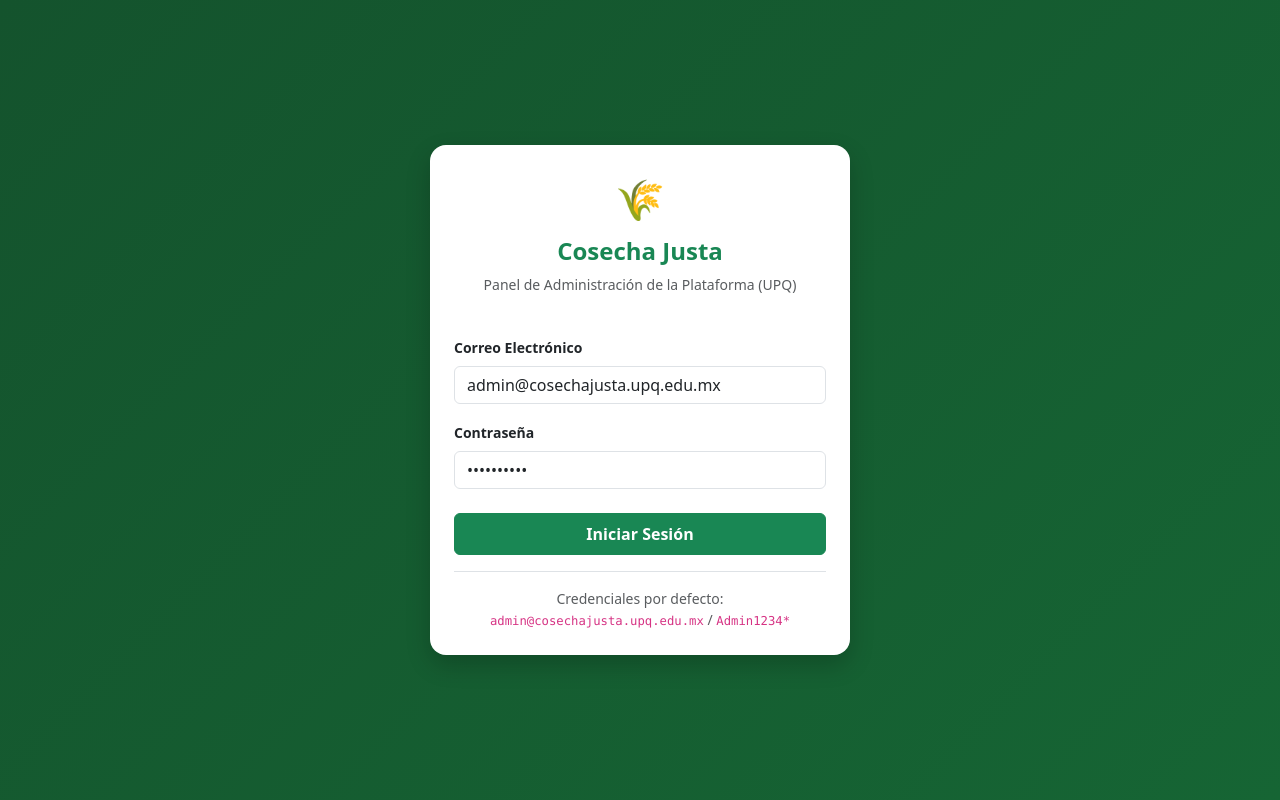
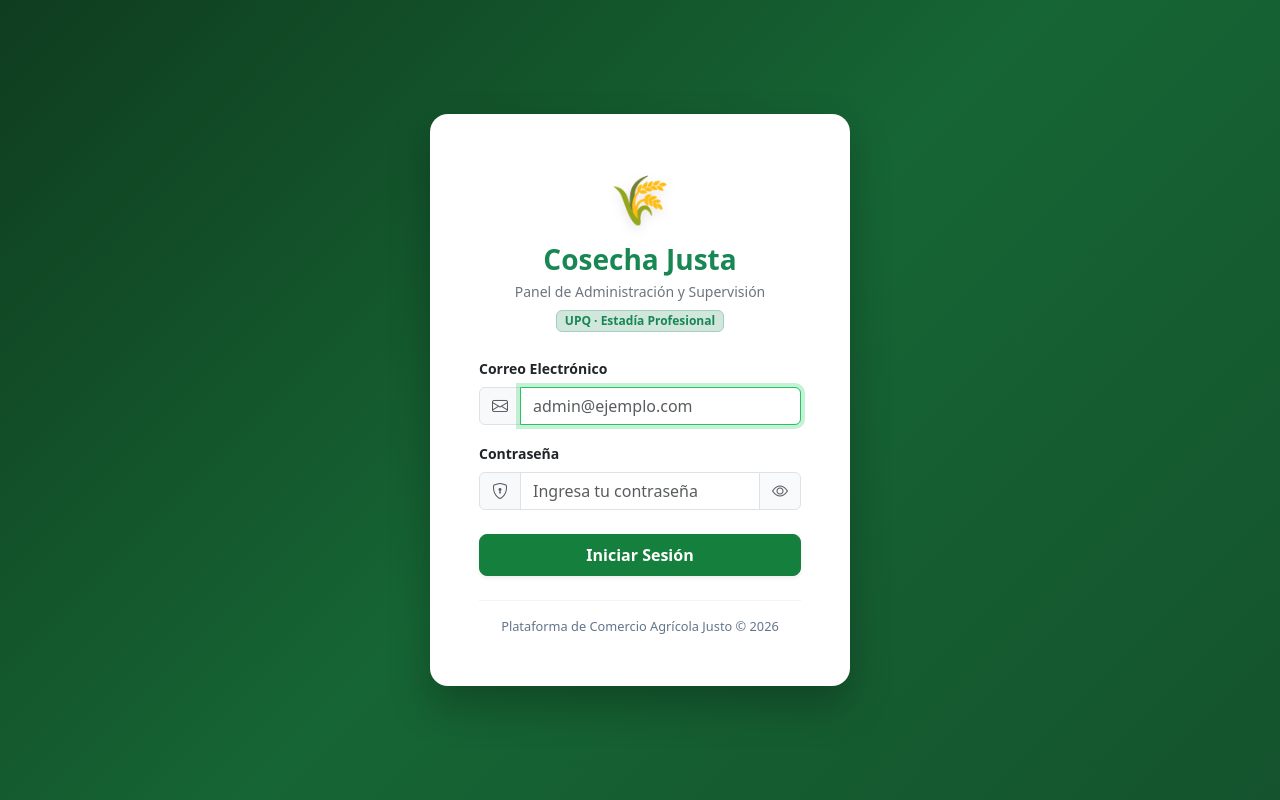
Before and after one commit to 123046426-code/Cosecha-Justa, a Laravel app: page /login in a window 1280 px wide. Run offline with Laravel 12, Linux system fonts and the light colour scheme.

Commit message:
style(login): remove prefilled default credentials and add toggle password visibility

```diff
--- a/frontend-admin/resources/views/auth/login.blade.php
+++ b/frontend-admin/resources/views/auth/login.blade.php
@@ -4,46 +4,170 @@
     <meta charset="UTF-8">
     <meta name="viewport" content="width=device-width, initial-scale=1.0">
     <title>Acceso Administrativo - Cosecha Justa</title>
+    <!-- Bootstrap 5 CSS & Icons -->
     <link href="https://cdn.jsdelivr.net/npm/bootstrap@5.3.3/dist/css/bootstrap.min.css" rel="stylesheet">
+    <link rel="stylesheet" href="https://cdn.jsdelivr.net/npm/bootstrap-icons@1.11.3/font/bootstrap-icons.min.css">
     <style>
-        body { background: linear-gradient(135deg, #14532d, #166534); min-height: 100vh; display: flex; align-items: center; justify-content: center; }
-        .card-login { max-width: 420px; width: 100%; border-radius: 16px; border: none; box-shadow: 0 10px 25px rgba(0,0,0,0.2); }
+        body {
+            background: linear-gradient(135deg, #0f3d1f 0%, #166534 50%, #14532d 100%);
+            min-height: 100vh;
+            display: flex;
+            align-items: center;
+            justify-content: center;
+            font-family: system-ui, -apple-system, "Segoe UI", Roboto, sans-serif;
+            margin: 0;
+            padding: 20px;
+        }
+        .card-login {
+            max-width: 420px;
+            width: 100%;
+            border-radius: 18px;
+            border: 1px solid rgba(255, 255, 255, 0.15);
+            background: #ffffff;
+            box-shadow: 0 20px 40px rgba(0, 0, 0, 0.25);
+            overflow: hidden;
+        }
+        .login-header {
+            text-align: center;
+            padding-bottom: 1.5rem;
+        }
+        .brand-icon {
+            font-size: 3rem;
+            display: inline-block;
+            filter: drop-shadow(0 4px 6px rgba(0,0,0,0.1));
+        }
+        .form-control:focus {
+            border-color: #22c55e;
+            box-shadow: 0 0 0 0.25rem rgba(34, 197, 94, 0.25);
+        }
+        .btn-success {
+            background-color: #15803d;
+            border-color: #15803d;
+            transition: all 0.2s ease-in-out;
+        }
+        .btn-success:hover {
+            background-color: #166534;
+            border-color: #166534;
+            transform: translateY(-1px);
+            box-shadow: 0 4px 12px rgba(22, 101, 52, 0.3);
+        }
+        .toggle-btn {
+            border-color: #dee2e6;
+            background-color: #f8fafc;
+        }
+        .toggle-btn:hover {
+            background-color: #e2e8f0;
+            border-color: #cbd5e1;
+        }
+        .footer-note {
+            font-size: 0.8rem;
+            color: #64748b;
+            text-align: center;
+            margin-top: 1.5rem;
+            padding-top: 1rem;
+            border-top: 1px solid #f1f5f9;
+        }
     </style>
 </head>
 <body>
-<div class="card card-login p-4 bg-white">
-    <div class="text-center mb-4">
-        <span class="fs-1">🌾</span>
-        <h4 class="fw-bold text-success mt-2">Cosecha Justa</h4>
-        <p class="text-muted small">Panel de Administración de la Plataforma (UPQ)</p>
+<div class="card card-login p-4 p-md-5">
+    <div class="login-header">
+        <span class="brand-icon">🌾</span>
+        <h3 class="fw-bold text-success mt-2 mb-1">Cosecha Justa</h3>
+        <p class="text-secondary small mb-0">Panel de Administración y Supervisión</p>
+        <span class="badge bg-success-subtle text-success border border-success-subtle mt-2">UPQ · Estadía Profesional</span>
     </div>
 
     @if($errors->any())
-        <div class="alert alert-danger py-2 small">
-            @foreach($errors->all() as $err)
-                <div>{{ $err }}</div>
-            @endforeach
+        <div class="alert alert-danger py-2 px-3 small rounded-3 mb-3 d-flex align-items-center" role="alert">
+            <i class="bi bi-exclamation-circle-fill me-2 fs-5"></i>
+            <div>
+                @foreach($errors->all() as $err)
+                    <div>{{ $err }}</div>
+                @endforeach
+            </div>
         </div>
     @endif
 
-    <form action="{{ route('login.post') }}" method="POST">
+    <form action="{{ route('login.post') }}" method="POST" novalidate>
         @csrf
         <div class="mb-3">
-            <label class="form-label fw-semibold small">Correo Electrónico</label>
-            <input type="email" name="correo" class="form-control" value="admin@cosechajusta.upq.edu.mx" required>
+            <label for="correoInput" class="form-label fw-semibold text-dark small">Correo Electrónico</label>
+            <div class="input-group">
+                <span class="input-group-text bg-light text-muted"><i class="bi bi-envelope"></i></span>
+                <input
+                    type="email"
+                    id="correoInput"
+                    name="correo"
+                    class="form-control"
+                    placeholder="admin@ejemplo.com"
+                    value="{{ old('correo') }}"
+                    required
+                    autofocus
+                    autocomplete="username"
+                >
+            </div>
         </div>
 
-        <div class="mb-3">
-            <label class="form-label fw-semibold small">Contraseña</label>
-            <input type="password" name="contrasena" class="form-control" value="Admin1234*" required>
+        <div class="mb-4">
+            <label for="passwordInput" class="form-label fw-semibold text-dark small">Contraseña</label>
+            <div class="input-group">
+                <span class="input-group-text bg-light text-muted"><i class="bi bi-shield-lock"></i></span>
+                <input
+                    type="password"
+                    id="passwordInput"
+                    name="contrasena"
+                    class="form-control"
+                    placeholder="Ingresa tu contraseña"
+                    required
+                    autocomplete="current-password"
+                >
+                <button
+                    class="btn toggle-btn text-muted"
+                    type="button"
+                    id="togglePassword"
+                    title="Mostrar/Ocultar contraseña"
+                    tabindex="-1"
+                >
+                    <i class="bi bi-eye" id="toggleIcon"></i>
+                </button>
+            </div>
         </div>
 
-        <button type="submit" class="btn btn-success w-100 py-2 fw-bold mt-2">Iniciar Sesión</button>
+        <button type="submit" class="btn btn-success w-100 py-2 fw-semibold rounded-3 shadow-sm">
+            Iniciar Sesión
+        </button>
     </form>
 
-    <div class="text-center mt-3 pt-3 border-top text-muted small">
-        Credenciales por defecto: <code>admin@cosechajusta.upq.edu.mx</code> / <code>Admin1234*</code>
+    <div class="footer-note">
+        Plataforma de Comercio Agrícola Justo &copy; {{ date('Y') }}
     </div>
 </div>
+
+<script>
+    document.addEventListener('DOMContentLoaded', function () {
+        const toggleBtn = document.getElementById('togglePassword');
+        const passwordInput = document.getElementById('passwordInput');
+        const toggleIcon = document.getElementById('toggleIcon');
+
+        if (toggleBtn && passwordInput && toggleIcon) {
+            toggleBtn.addEventListener('click', function () {
+                const isPassword = passwordInput.getAttribute('type') === 'password';
+                passwordInput.setAttribute('type', isPassword ? 'text' : 'password');
+
+                if (isPassword) {
+                    toggleIcon.classList.remove('bi-eye');
+                    toggleIcon.classList.add('bi-eye-slash');
+                    toggleBtn.setAttribute('title', 'Ocultar contraseña');
+                } else {
+                    toggleIcon.classList.remove('bi-eye-slash');
+                    toggleIcon.classList.add('bi-eye');
+                    toggleBtn.setAttribute('title', 'Mostrar contraseña');
+                }
+                passwordInput.focus();
+            });
+        }
+    });
+</script>
 </body>
 </html>
```
